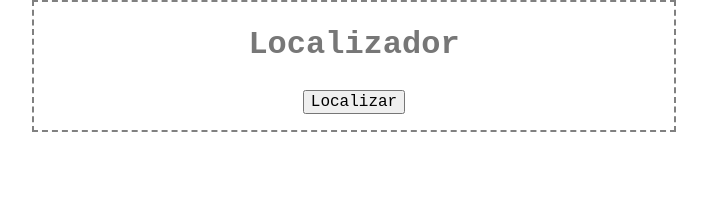
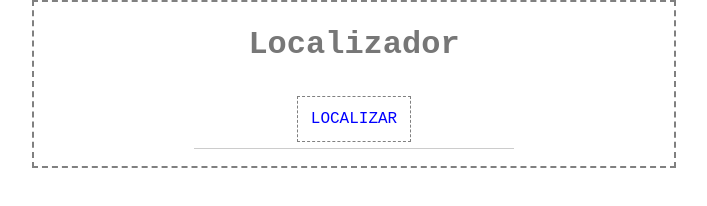
Before and after one commit to IKokiri/FEA-LAB2, a plain HTML site: page index.html in a window 1280 px wide. Shown: the whole page, without its empty margins (286-993 px from the left). Drawn offline with nearby package versions, Linux system fonts and the light colour scheme.

Commit message:
formatando BEM @betoerm

```diff
--- a/css/style.scss
+++ b/css/style.scss
@@ -1,4 +1,4 @@
-#loc{
+.localizador{
 
     margin:auto;
     width:50%;
@@ -14,4 +14,24 @@
 
         color:black;
     }
+
+    .localizador__button{
+        background-color: white;
+        border: none;
+        color:blue;
+        text-transform: uppercase;
+        border: 1px dashed gray;
+        padding: 2%;
+        margin: 1%;
+    }
+
+    .localizador__mensagem{
+        color:red !important;
+    }
+
+    hr{
+        width:50%;
+        margin:auto;
+
+    }
 }
--- a/index.html
+++ b/index.html
@@ -23,10 +23,11 @@
   <![endif]-->
 
   <!-- Add your site or application content here -->
-  <div id="loc">
+  <div class="localizador">
     <h1>Localizador</h1>
-    <button id="btn-localizacao">Localizar</button>
-    <p id="error"></p>
+    <button class="localizador__button" id="btn-localizacao">Localizar</button>
+    <hr>
+    <span id="error" class="localizador__mensagem"></span>
     <p id="titulo"></p>
     <p id="latitude"></p>
     <p id="longitude"></p>
--- a/js/main.js
+++ b/js/main.js
@@ -18,14 +18,16 @@ document.querySelector('#btn-localizacao').addEventListener('click', function (e
         titulo.innerHTML = "Você está:";
         latitudeS.innerHTML = "Latitude "+position.coords.latitude;
         longitudeS.innerHTML = "Longitude "+position.coords.longitude;
+        error.innerHTML = "";
     }
 
     function showError(){
 
         navigator.permissions.query({name:'geolocation'}).then(function() {
-            titulo.innerHTML = "Para ter acesso, é necessário permitir 'Saber sua localização'!";
+            error.innerHTML = "Para ter acesso, é necessário permitir 'Saber sua localização'!";
             latitudeS.innerHTML = "";
             longitudeS.innerHTML = "";
+            titulo.innerHTML = "";
 
     });
 
```
Also changed, not shown: css/style.css, 1 other file.
